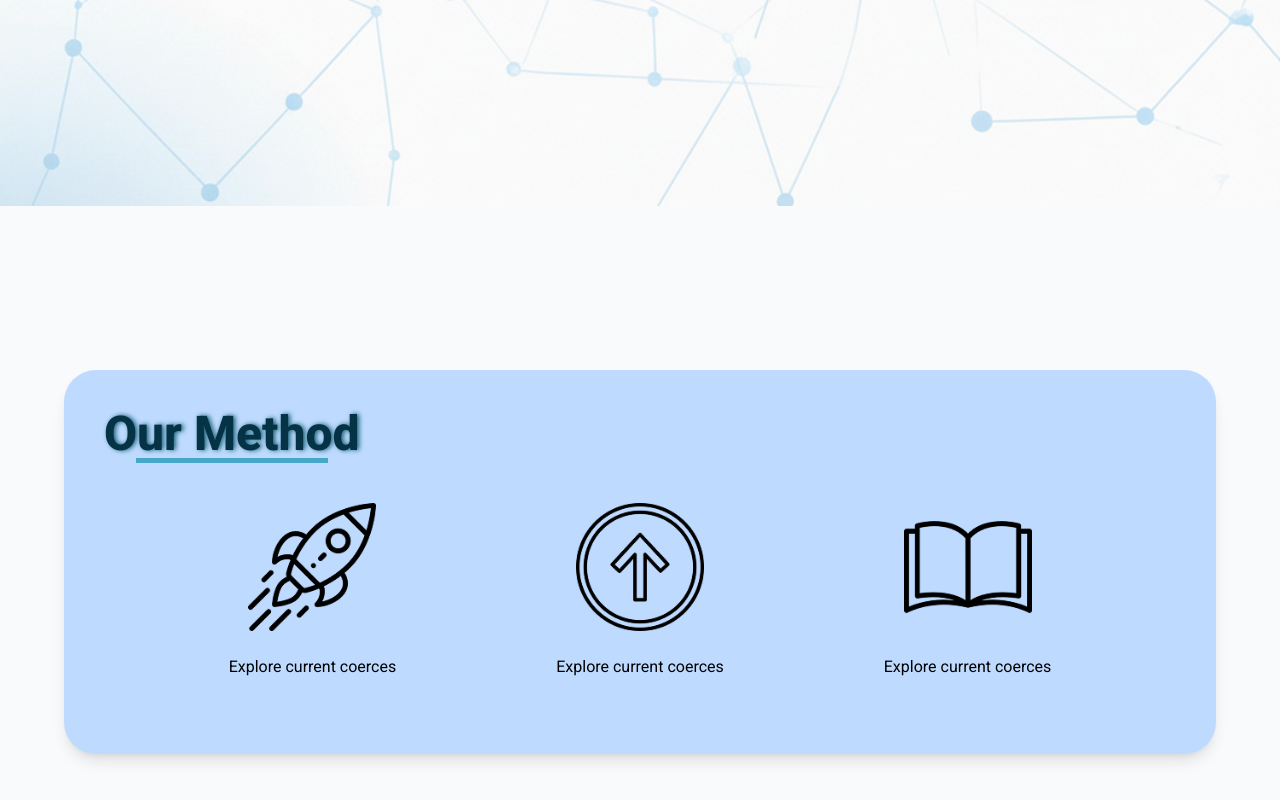
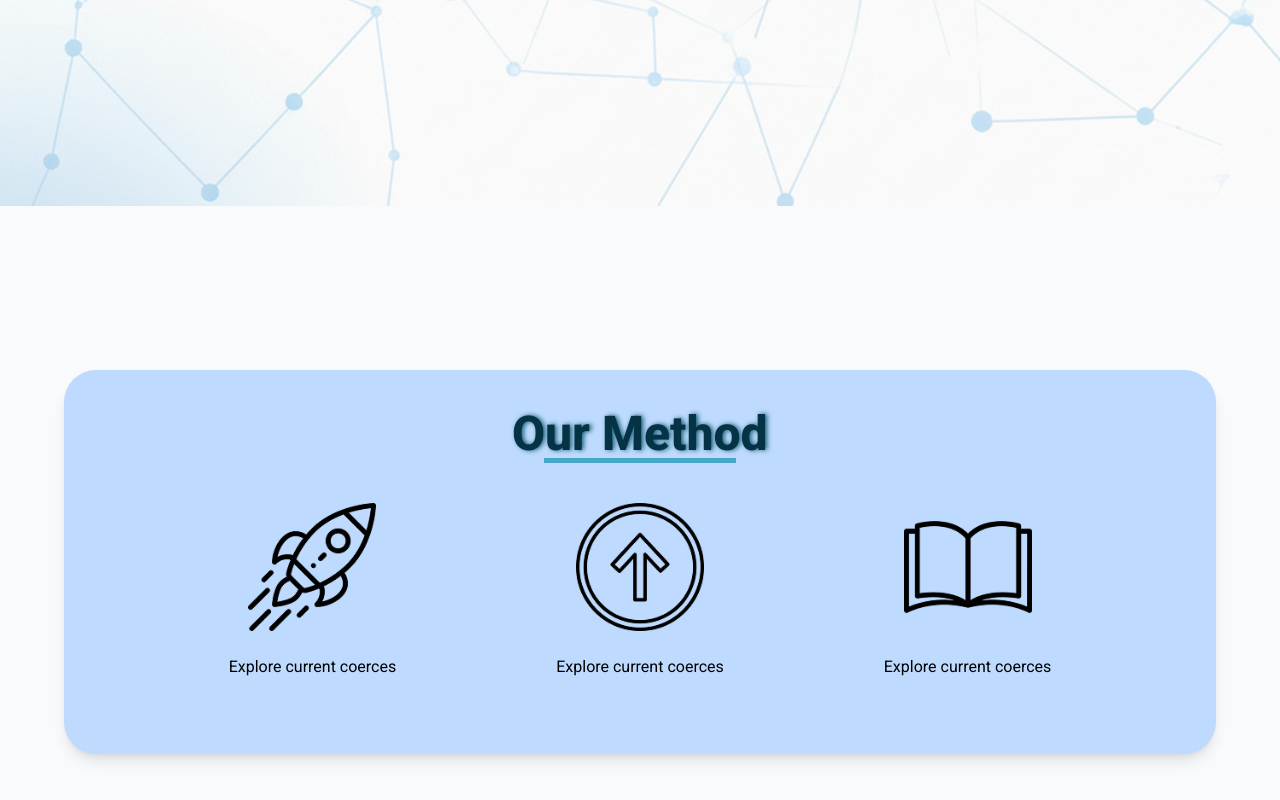
Before and after one commit to Step-Wise-Roadmaps/Step-Wise, a React (Vite) app in the folder Frontend/: page / in a window 1280 px wide. Shown: the part 586-1386 px from the top of the page. Built offline with nearby package versions, Linux system fonts and the light colour scheme.

Commit message:
style: finish responsive

```diff
--- a/Frontend/src/page/Hero.jsx
+++ b/Frontend/src/page/Hero.jsx
@@ -35,7 +35,7 @@ function Hero() {
 
                 <div className="bg-gray-50 w-full h-[89vh] flex items-center justify-center">
                     <div className="h-screen md:h-96 bg-blue-200 w-full max-w-6xl flex rounded-4xl shadow-lg">
-                        <div className='md:m-10 m-5 flex justify-center flex-col items-center md:items-start w-full'>
+                        <div className='md:m-10 m-5 flex justify-center flex-col items-center w-full'>
                             <div className=''>
                                 <h1 className='roboto-extrabold text-cyan-950 text-4xl md:text-5xl [text-shadow:_2px_0px_5px_rgb(21_94_117)]'>Our Method</h1>
                                 <div className='flex md:w-64 w-48 justify-center'>
```
